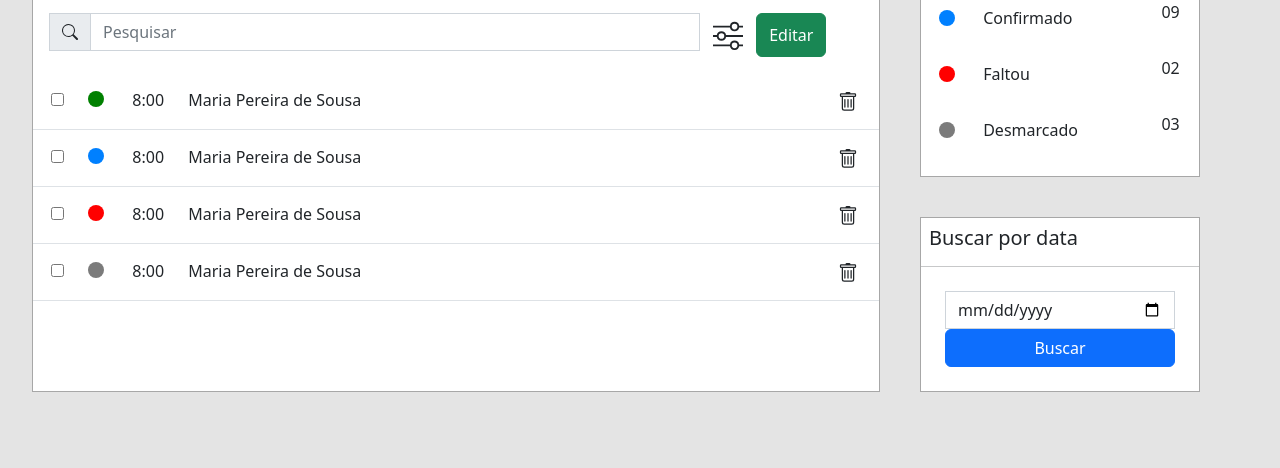
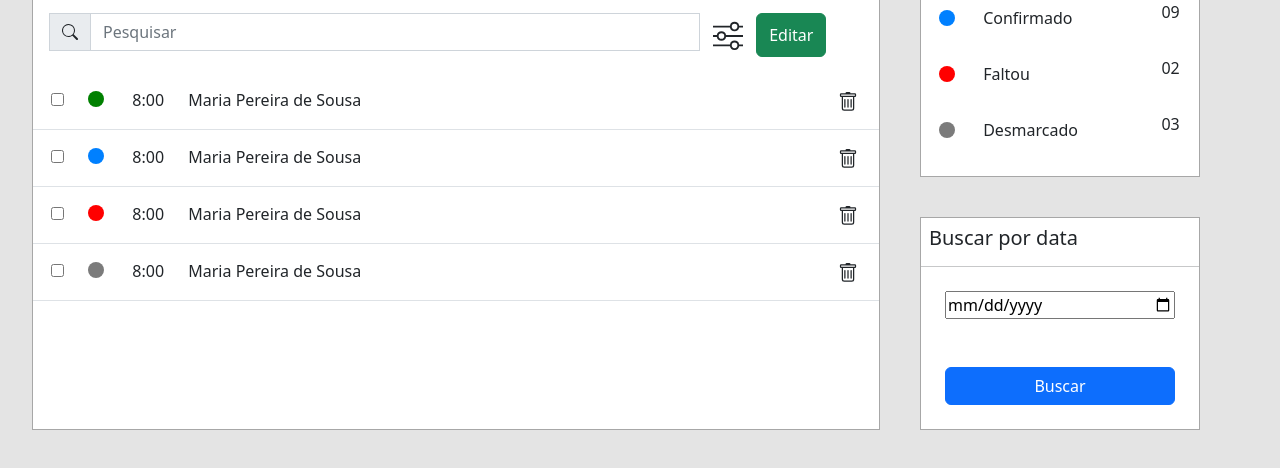
Before and after one commit to Pedrobispo1999/agendamentos, a plain HTML site: page index.html in a window 1280 px wide. Shown: the part 210-678 px from the top of the page. Drawn offline with nearby package versions, Linux system fonts and the light colour scheme.

Commit message:
Update index.html

```diff
--- a/index.html
+++ b/index.html
@@ -360,8 +360,7 @@
 
                     <form action="" method="get" class="m-4 d-flex flex-wrap flex-column">
 
-                         <input type="date" class="form-control rounded-0" aria-label="Sizing example input"
-                               aria-describedby="inputGroup-sizing-default">
+                         <input type="date" class="mb-5">
 
                         <button type="submit" class="btn btn-primary">Buscar</button>
                     </form>
```
